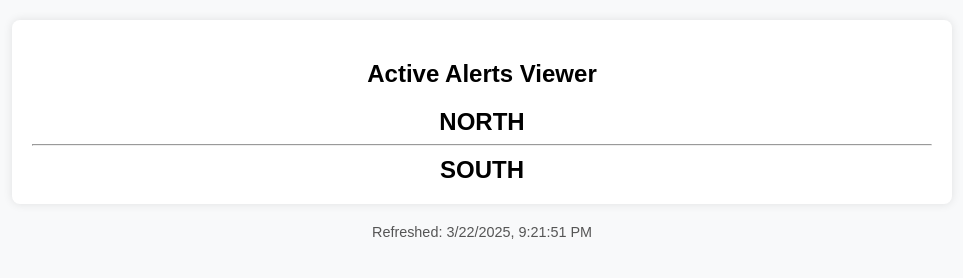
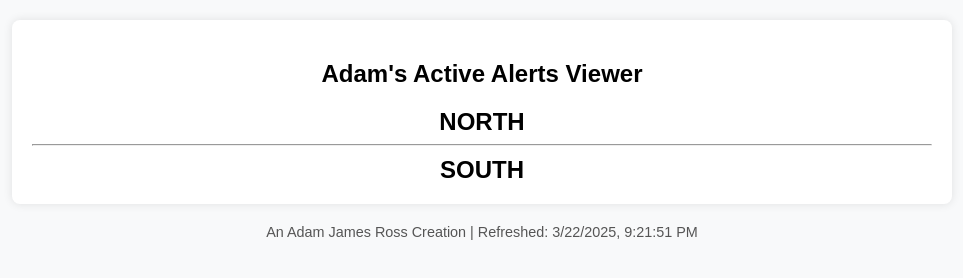
Before and after one commit to KeolisAJR/CR-Alerts-Dashboard, a plain HTML site: page index.html in a window 1280 px wide. Shown: the whole page, without its empty margins (158-1121 px from the left). Drawn offline with Linux system fonts and the light colour scheme; no server answers.

Commit message:
Update index.html
Made sure my name was apparent.

```diff
--- a/index.html
+++ b/index.html
@@ -3,7 +3,7 @@
 <head>
     <meta charset="UTF-8">
     <meta name="viewport" content="width=device-width, initial-scale=1.0">
-    <title>Active Alerts Viewer</title>
+    <title>Adam's Active Alerts Viewer</title>
     <style>
         body {
             font-family: Arial, sans-serif;
@@ -80,7 +80,7 @@
 </head>
 <body>
     <div class="container">
-        <h2>Active Alerts Viewer</h2>
+        <h2>Adam's Active Alerts Viewer</h2>
         <div class="station-group">
             <div id="north-lines"></div>
             <div class="terminal-label">NORTH</div>
@@ -98,12 +98,12 @@
         const SOUTH_LINES = ['CR-Needham', 'CR-Fairmount', 'CR-Franklin', 'CR-Greenbush', 'CR-Kingston', 'CR-Middleborough', 'CR-Providence', 'CR-Worcester', 'CR-Foxboro', 'CR-NewBedford'];
         const ALERT_TYPES = ['Service Change', 'Delay', 'Cancellation', 'Shuttle Bus'];
         let activeAlert = null;
-
+//standardize alert names
         function normalizeEffect(effect) {
             if (!effect) return '';
             return effect.replace(/_/g, ' ').toLowerCase().replace(/\b\w/g, char => char.toUpperCase());
         }
-
+//API fetch + process
         async function loadAlerts() {
             try {
                 const response = await fetch(API_URL);
@@ -138,7 +138,7 @@
                 console.error('Error loading alerts:', error);
             }
         }
-
+//line box creation
         function renderLineBoxes(containerId, lines, alertsByLine) {
             const container = document.getElementById(containerId);
             container.innerHTML = '';
@@ -168,7 +168,7 @@
                 container.appendChild(alertList);
             });
         }
-
+//toggles alert box + keeps one open at a time
         function toggleAlerts(line, alertsMap) {
             if (activeAlert && activeAlert !== line) {
                 document.getElementById(`alerts-${activeAlert}`).style.display = 'none';
@@ -189,7 +189,7 @@
             lineBox.classList.toggle('active');
             activeAlert = alertList.style.display === 'block' ? line : null;
         }
-
+//fetches alerts + add 30 second auto-refresh
         document.addEventListener('DOMContentLoaded', () => {
             loadAlerts();
             setInterval(loadAlerts, 30000);
@@ -200,7 +200,7 @@
     </footer>
     <script>
         function updateLastRefresh() {
-            document.getElementById('last-refresh').textContent = 'Refreshed: ' + new Date().toLocaleString();
+            document.getElementById('last-refresh').textContent = 'An Adam James Ross Creation | Refreshed: ' + new Date().toLocaleString();
         }
         document.addEventListener('DOMContentLoaded', () => {
             updateLastRefresh();
```
